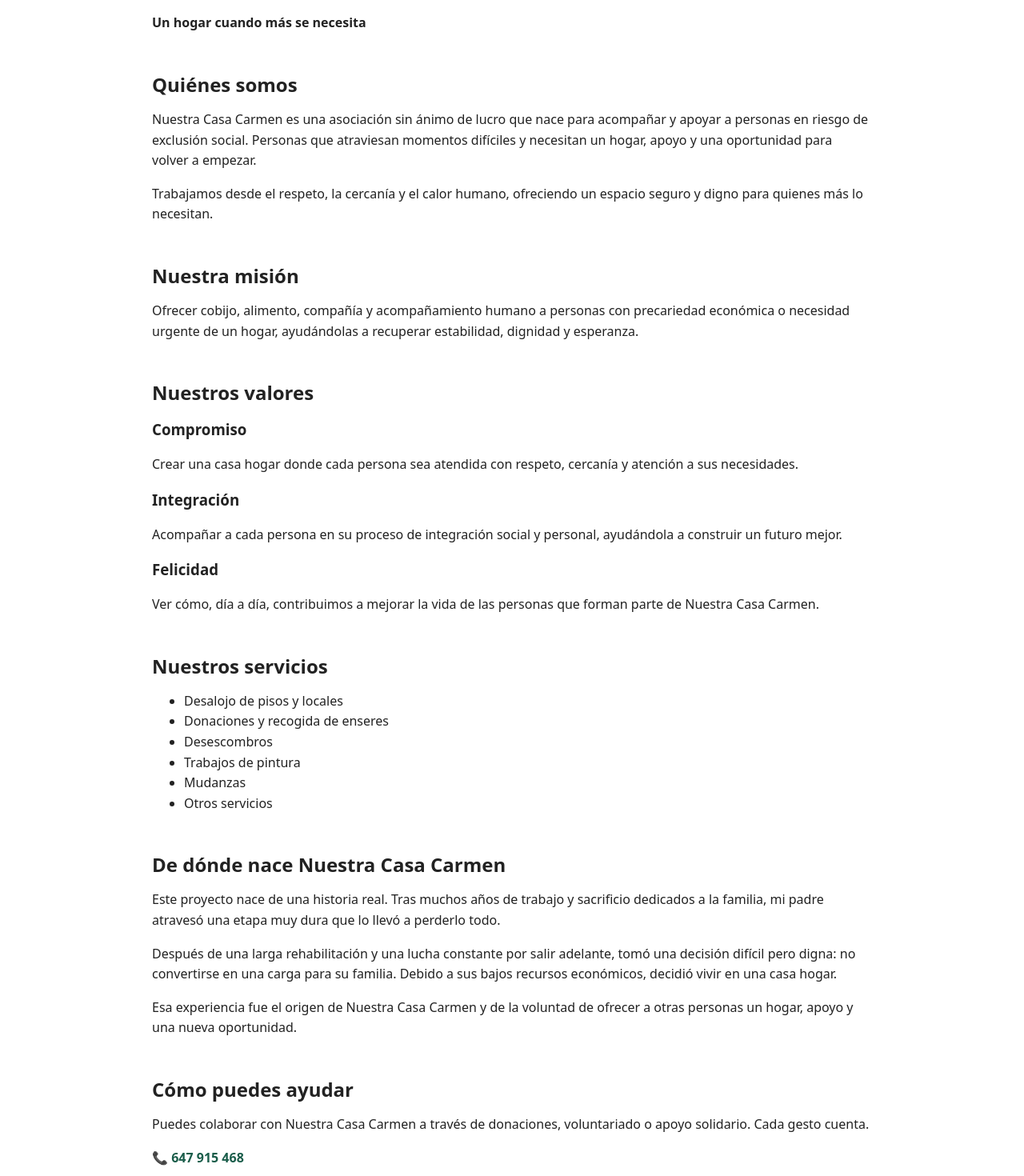
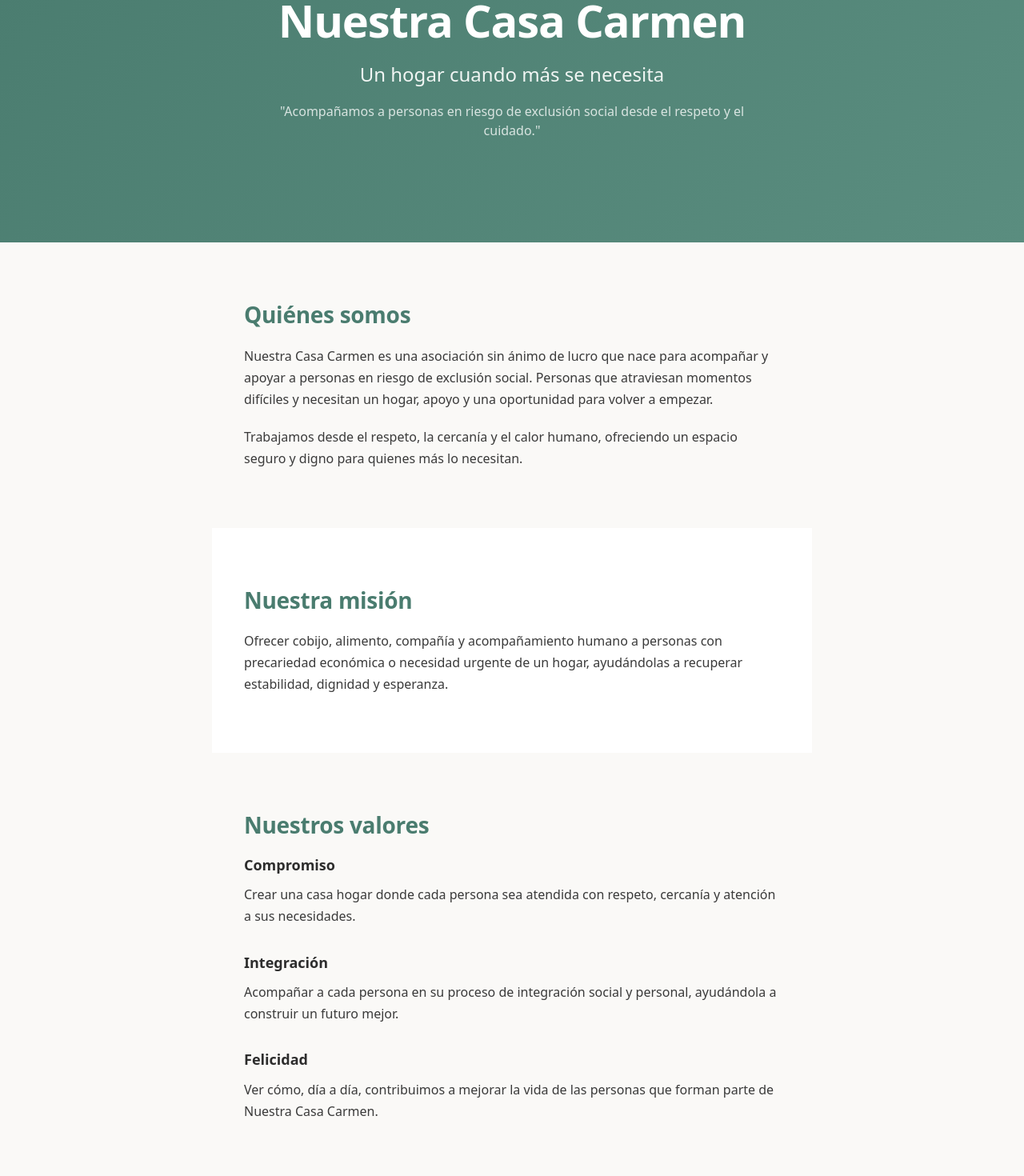
Before and after one commit to alber0087/casa-carmen-web, a Nuxt app: page / in a window 1280 px wide. Shown: the part 120-1590 px from the top of the page at 80% size. Built offline with nearby package versions, Linux system fonts and the light colour scheme.

Commit message:
Enhance styling and structure of homepage components. Updated CSS for improved layout, typography, and responsiveness. Refactored Vue template to include new hero section, content sections, and value items, ensuring better organization and visual appeal.

```diff
--- a/app/assets/css/main.css
+++ b/app/assets/css/main.css
@@ -1,37 +1,271 @@
+/* Reset and base styles */
+* {
+  box-sizing: border-box;
+}
+
 body {
   margin: 0;
-  font-family: system-ui, -apple-system, BlinkMacSystemFont, "Segoe UI",
-    Roboto, sans-serif;
-  line-height: 1.6;
-  color: #222;
+  font-family: system-ui, -apple-system, BlinkMacSystemFont, "Segoe UI", Roboto, sans-serif;
+  line-height: 1.7;
+  color: #3a3a3a;
+  background-color: #faf9f7;
+  -webkit-font-smoothing: antialiased;
+  -moz-osx-font-smoothing: grayscale;
 }
 
-.container {
-  max-width: 900px;
-  margin: 0 auto;
-  padding: 2rem 1.5rem;
+main {
+  min-height: 100vh;
 }
 
-section {
-  margin-bottom: 3rem;
+/* Container */
+.container {
+  max-width: 760px;
+  margin: 0 auto;
+  padding: 0 1.25rem;
 }
 
+/* Hero section */
+.hero {
+  background: linear-gradient(135deg, #4a7c6f 0%, #5a8d7f 100%);
+  color: #ffffff;
+  padding: 5rem 1.25rem;
+  margin-bottom: 0;
+  text-align: center;
+}
+
+.hero-content {
+  max-width: 700px;
+  margin: 0 auto;
+}
+
+.hero h1 {
+  font-size: 2.25rem;
+  font-weight: 600;
+  line-height: 1.2;
+  margin: 0 0 1rem;
+  color: #ffffff;
+  letter-spacing: -0.02em;
+}
+
+.hero-subtitle {
+  font-size: 1.25rem;
+  color: #f0f5f3;
+  margin: 0;
+  font-weight: 400;
+  line-height: 1.5;
+}
+
+.hero-quote {
+  font-size: 1rem;
+  color: #f0f5f3;
+  opacity: 0.85;
+  margin-top: 1rem;
+  font-weight: 400;
+  line-height: 1.5;
+}
+
+/* Content sections */
+.content-section {
+  padding: 3rem 0;
+  margin-bottom: 0;
+}
+
+.content-section:last-child {
+  padding-bottom: 4rem;
+}
+
+.section-alt {
+  background-color: #ffffff;
+  padding-left: 1.25rem;
+  padding-right: 1.25rem;
+  margin-left: -1.25rem;
+  margin-right: -1.25rem;
+}
+
+.section-highlight {
+  background-color: #f5f8f6;
+  padding-left: 1.25rem;
+  padding-right: 1.25rem;
+  margin-left: -1.25rem;
+  margin-right: -1.25rem;
+  border-left: 4px solid #4a7c6f;
+  padding-left: calc(1.25rem - 4px);
+}
+
+/* Typography */
 h1,
 h2,
 h3 {
   line-height: 1.3;
+  color: #2d2d2d;
+  font-weight: 600;
 }
 
 h1 {
-  font-size: 2.2rem;
+  font-size: 2rem;
 }
 
 h2 {
-  margin-bottom: 1rem;
+  font-size: 1.5rem;
+  margin: 0 0 1.25rem;
+  color: #4a7c6f;
+  letter-spacing: -0.01em;
 }
 
+h3 {
+  font-size: 1.125rem;
+  margin: 0 0 0.5rem;
+  color: #2d2d2d;
+}
+
+p {
+  margin: 0 0 1.25rem;
+  font-size: 1rem;
+  line-height: 1.7;
+}
+
+p:last-child {
+  margin-bottom: 0;
+}
+
+/* Value items */
+.value-item {
+  margin-bottom: 2rem;
+}
+
+.value-item:last-child {
+  margin-bottom: 0;
+}
+
+.value-item h3 {
+  margin-bottom: 0.75rem;
+}
+
+.value-item p {
+  margin-bottom: 0;
+}
+
+/* Lists */
+.services-list {
+  margin: 0;
+  margin-top: 1rem;
+  padding-left: 1.5rem;
+  list-style-type: disc;
+}
+
+.services-list li {
+  margin-bottom: 0.75rem;
+  line-height: 1.7;
+  color: #3a3a3a;
+}
+
+.services-list li::marker {
+  color: #4a7c6f;
+}
+
+.services-list li:last-child {
+  margin-bottom: 0;
+}
+
+/* Links */
 a {
-  color: #1a5d4a;
+  color: #4a7c6f;
   text-decoration: none;
-  font-weight: 600;
+  font-weight: 500;
+  transition: color 0.2s ease;
 }
+
+a:hover,
+a:focus {
+  color: #3a6b5f;
+  text-decoration: underline;
+}
+
+/* Contact info */
+.contact-info {
+  margin-top: 1rem;
+  font-size: 1.125rem;
+}
+
+.contact-info a {
+  font-weight: 500;
+}
+
+.address {
+  line-height: 1.8;
+  color: #3a3a3a;
+}
+
+/* Responsive design */
+@media (min-width: 600px) {
+  .container {
+    padding: 0 2rem;
+  }
+
+  .hero {
+    padding: 6rem 2rem;
+  }
+
+  .hero h1 {
+    font-size: 3rem;
+  }
+
+  .hero-subtitle {
+    font-size: 1.375rem;
+  }
+
+  h2 {
+    font-size: 1.75rem;
+  }
+
+  .content-section {
+    padding: 4rem 0;
+  }
+
+  .section-alt,
+  .section-highlight {
+    padding-left: 2rem;
+    padding-right: 2rem;
+    margin-left: -2rem;
+    margin-right: -2rem;
+  }
+
+  .section-highlight {
+    padding-left: calc(2rem - 4px);
+  }
+}
+
+@media (min-width: 900px) {
+  .container {
+    max-width: 750px;
+    padding: 0 2.5rem;
+  }
+
+  .hero {
+    padding: 7rem 2.5rem;
+  }
+
+  .hero h1 {
+    font-size: 3.5rem;
+  }
+
+  .hero-subtitle {
+    font-size: 1.5rem;
+  }
+
+  .content-section {
+    padding: 4.5rem 0;
+  }
+
+  .section-alt,
+  .section-highlight {
+    padding-left: 2.5rem;
+    padding-right: 2.5rem;
+    margin-left: -2.5rem;
+    margin-right: -2.5rem;
+  }
+
+  .section-highlight {
+    padding-left: calc(2.5rem - 4px);
+  }
+}
--- a/app/pages/index.vue
+++ b/app/pages/index.vue
@@ -1,13 +1,21 @@
 <template>
-  <main class="container">
+  <main>
     <!-- HERO -->
-    <section>
+    <section class="hero">
+      <div class="hero-content">
         <h1>Nuestra Casa Carmen</h1>
-      <p><strong>Un hogar cuando más se necesita</strong></p>
+        <p class="hero-subtitle">Un hogar cuando más se necesita</p>
+        <blockquote>
+          <p class="hero-quote">
+            "Acompañamos a personas en riesgo de exclusión social desde el respeto y el cuidado."
+          </p>
+        </blockquote>
+      </div>
     </section>
 
+    <div class="container">
       <!-- PRESENTACIÓN -->
-    <section>
+      <section class="content-section">
         <h2>Quiénes somos</h2>
         <p>
           Nuestra Casa Carmen es una asociación sin ánimo de lucro que nace para
@@ -22,7 +30,7 @@
       </section>
 
       <!-- MISIÓN -->
-    <section>
+      <section class="content-section section-alt">
         <h2>Nuestra misión</h2>
         <p>
           Ofrecer cobijo, alimento, compañía y acompañamiento humano a personas
@@ -32,32 +40,38 @@
       </section>
 
       <!-- VALORES -->
-    <section>
+      <section class="content-section">
         <h2>Nuestros valores</h2>
 
+        <div class="value-item">
           <h3>Compromiso</h3>
           <p>
             Crear una casa hogar donde cada persona sea atendida con respeto,
             cercanía y atención a sus necesidades.
           </p>
+        </div>
 
+        <div class="value-item">
           <h3>Integración</h3>
           <p>
             Acompañar a cada persona en su proceso de integración social y personal,
             ayudándola a construir un futuro mejor.
           </p>
+        </div>
 
+        <div class="value-item">
           <h3>Felicidad</h3>
           <p>
             Ver cómo, día a día, contribuimos a mejorar la vida de las personas que
             forman parte de Nuestra Casa Carmen.
           </p>
+        </div>
       </section>
 
       <!-- SERVICIOS -->
-    <section>
+      <section class="content-section section-alt">
         <h2>Nuestros servicios</h2>
-      <ul>
+        <ul class="services-list">
           <li>Desalojo de pisos y locales</li>
           <li>Donaciones y recogida de enseres</li>
           <li>Desescombros</li>
@@ -68,7 +82,7 @@
       </section>
 
       <!-- HISTORIA -->
-    <section>
+      <section class="content-section section-highlight">
         <h2>De dónde nace Nuestra Casa Carmen</h2>
         <p>
           Este proyecto nace de una historia real. Tras muchos años de trabajo y
@@ -88,28 +102,29 @@
       </section>
 
       <!-- CÓMO AYUDAR -->
-    <section>
+      <section class="content-section section-alt">
         <h2>Cómo puedes ayudar</h2>
         <p>
           Puedes colaborar con Nuestra Casa Carmen a través de donaciones,
           voluntariado o apoyo solidario. Cada gesto cuenta.
         </p>
-      <p>
-        📞 <a href="tel:647915468">647 915 468</a>
+        <p class="contact-info">
+          <a href="tel:647915468">647 915 468</a>
         </p>
       </section>
 
       <!-- CONTACTO -->
-    <section>
+      <section class="content-section">
         <h2>Dónde estamos</h2>
-      <p>
+        <p class="address">
           C/ Pérez Muñoz, 96 – Bajo<br />
           35009 La Isleta<br />
           Las Palmas de Gran Canaria
         </p>
-      <p>
-        📞 <a href="tel:667847517">667 847 517</a>
+        <p class="contact-info">
+          <a href="tel:667847517">667 847 517</a>
         </p>
       </section>
+    </div>
   </main>
 </template>
```
Lines whose indentation alone changed are shown as unchanged.
